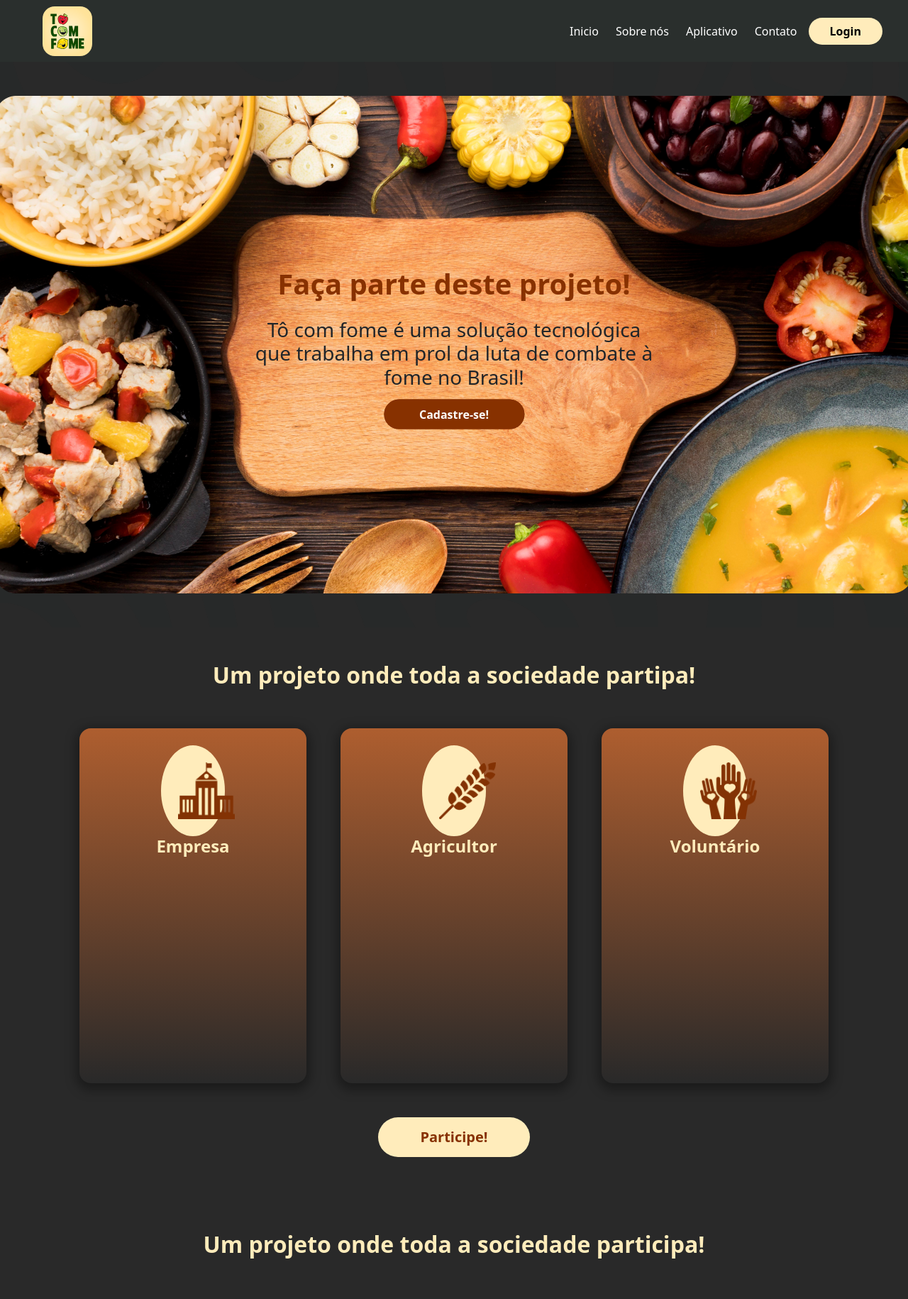
After one commit to carlos-HFC/to-com-fome-api, a PHP site: page / in a window 1280 px wide; the page is wider, and only the part inside the window is pictured. The commit adds this page. Shown: the top 1830 px of that part at 71% size. Run offline with PHP 8.4, Linux system fonts and the light colour scheme.

Commit message:
criacao da home

```diff
--- a/css/styles.css
+++ b/css/styles.css
@@ -3,11 +3,13 @@
   --cinzaEscuro: #292929;
   --cinza: #2a2f2d;
   --barraXp: #dcdde0;
+  --marrom: #873100;
   --bgComida: #ffd900;
   --bgDoado: #7cb867;
   --bgVComida: #ff9447;
   --bgVDoado: #31b5ff;
   --bgMural: #dddddd;
+  --bege: #ffecbb;
 }
 
 .cabecalho {
@@ -191,21 +193,10 @@ span.current__experience {
   transform: translateX(-50%);
 }
 
-.navbarLinks {
-  display: flex;
-  justify-content: space-between;
-}
-
-.spaceLinks {
-  display: flex;
-  justify-content: space-around;
-  margin-right: 50px;
-  gap: 20px;
-  align-items: center;
-}
+/* HOME */
 
 .active {
-  background-color: #ffecbb;
+  background-color: var(--bege);
   border-radius: 25px;
   padding: 7px 30px !important;
 }
@@ -216,5 +207,54 @@ span.current__experience {
 
 .container-text {
   position: absolute;
-  z-index: 0;
 }
+
+.corMarrom {
+  color: var(--marrom);
+  font-weight: bold;
+}
+
+.btn-marrom {
+  background-color: var(--marrom);
+  border: 2px solid var(--marrom);
+  color: var(--branco);
+  font-weight: bold;
+}
+
+a.btn-marrom {
+  text-decoration: none;
+}
+
+.bg-grad-marrom {
+  height: 500px;
+  background-image: linear-gradient(180deg, #ae5e2f, rgb(174, 94, 47, 0));
+  padding: 10px;
+  box-shadow: 0px 5px 15px 5px  rgba(0, 0, 0, 0.35);
+}
+
+.corBege {
+  color: var(--bege);
+  font-weight: bold;
+}
+
+.bg-tela-home {
+  background: var(--cinzaEscuro) url(../img/bg_home.webp);
+  background-size: 100% 100%;
+}
+
+.bg-bege {
+  background-color: var(--bege);
+}
+
+.tamanho-Icon {
+  width: 80px;
+  height: 80px;
+}
+
+a.btn-link {
+  text-decoration: none;
+}
+
+.corBrancoSemBold {
+  color: var(--branco);
+}
--- /dev/null
+++ b/index.php
@@ -0,0 +1,160 @@
+<!DOCTYPE html>
+<html lang="pt">
+
+<head>
+  <meta charset="utf-8">
+  <meta name="viewport" content="width=device-width, initial-scale=1">
+  <title>To Com Fome | Home</title>
+  <link href="https://cdn.jsdelivr.net/npm/bootstrap@5.3.0-alpha3/dist/css/bootstrap.min.css" rel="stylesheet" integrity="sha384-KK94CHFLLe+nY2dmCWGMq91rCGa5gtU4mk92HdvYe+M/SXH301p5ILy+dN9+nJOZ" crossorigin="anonymous">
+  <link rel="stylesheet" href="./css/styles.css">
+</head>
+
+<body>
+  <header>
+    <nav class="navbar navbar-expand-lg bg-tela-secundario">
+      <div class="container-fluid ">
+        <div class="collapse navbar-collapse d-flex justify-content-between" id="navbarNav">
+          <ul class="navbar-nav">
+            <li class="nav-item">
+              <a class="navbar-brand" href="#">
+                <img src="img/Logo.svg" alt="Logo" width="70" height="70" class="d-inline-block align-text-top ms-5">
+              </a>
+            </li>
+          </ul>
+          <ul class="navbar-nav justify-content-between align-items-center gap-2 me-4">
+            <li class="nav-item ">
+              <a class="nav-link text-white" aria-current="page" href="#">Inicio</a>
+            </li>
+            <li class="nav-item">
+              <a class="nav-link text-white" href="#">Sobre nós</a>
+            </li>
+            <li class="nav-item">
+              <a class="nav-link text-white" href="#">Aplicativo</a>
+            </li>
+            <li class="nav-item">
+              <a class="nav-link text-white" href="#">Contato</a>
+            </li>
+            <li class="nav-item">
+              <a class="nav-link fw-bold active" href="./login">Login</a>
+            </li>
+          </ul>
+        </div>
+      </div>
+    </nav>
+  </header>
+
+  <main>
+    <div class="bg-tela-home d-flex justify-content-center">
+      <div class="img-cozinha">
+        <img src="img/img_home.webp" alt="Mesa de cozinha" class="img_home p-5">
+
+        <div class="col-5 text-center container-text top-50 start-50 translate-middle">
+          <h3 class="h1 pb-3 corMarrom">Faça parte deste projeto!</h3>
+          <p class="h3 pb-3">Tô com fome é uma solução tecnológica que trabalha em prol da luta de combate à fome no Brasil!</p>
+          <a class="col-6 fw-bold mx-auto btn-marrom rounded-5 pe-5 ps-5 p-2" href="./login">Cadastre-se!</a>
+        </div>
+      </div>
+    </div>
+
+
+    <div class="bg-tela-primario text-center">
+      <h3 class="corBege h2 p-0 pt-5 pb-5">Um projeto onde toda a sociedade partipa!</h3>
+
+      <div class="row mw-100 p-0 gap-5 justify-content-center m-0">
+        <div class="col-3 bg-grad-marrom rounded-4 p-4">
+          <div class="col-4 bg-bege rounded-circle p-4 mx-auto">
+            <img src="./img/iconEmpresa.webp" alt="icon agriculto" class="tamanho-Icon">
+          </div>
+          <p class="corBege h4">Empresa</p>
+        </div>
+
+        <div class="col-3 bg-grad-marrom rounded-4 p-4">
+          <div class="col-4 bg-bege rounded-circle p-4 mx-auto">
+            <img src="img/iconAgricultor.webp" alt="icon Empresa" class="tamanho-Icon">
+          </div>
+          <p class="corBege h4">Agricultor</p>
+        </div>
+
+        <div class="col-3 bg-grad-marrom rounded-4 p-4">
+          <div class="col-4 bg-bege rounded-circle p-4 mx-auto">
+            <img src="img/iconVoluntario.webp" alt="icon Voluntario" class="tamanho-Icon">
+          </div>
+          <p class="corBege h4">Voluntário</p>
+        </div>
+      </div>
+
+      <div class="col-2 mx-auto pt-5 pb-5">
+        <a href="./login" class="btn-link">
+          <p class="corMarrom h5 bg-bege rounded-5 p-3">
+            Participe!
+          </p>
+        </a>
+      </div>
+    </div>
+
+
+    <div class="bg-tela-primario">
+      <h3 class="corBege h2 p-0 pt-5 pb-5 text-center">Um projeto onde toda a sociedade participa!</h3>
+
+      <div class="bg-tela-home p-5">
+        <div class="row mw-100 justify-content-center align-items-center mx-auto">
+          <div class="col-5 p-0">
+            <img src="./img/mobile.webp" alt="modelo do app">
+          </div>
+
+          <div class="col-6 p-0">
+            <p class="col-4 corBranco h3 text-center mx-auto m-0 pb-4">É só baixar, colocar seu nome e localizar o voluntário mais próximo</p>
+            <div class="text-center">
+              <img src="./img/platafroma.webp" alt="imagem da google play e app store">
+            </div>
+          </div>
+        </div>
+      </div>
+    </div>
+
+    <div class="bg-tela-primario ">
+      <h3 class="corBege h2 p-0 pt-5 pb-5 text-center m-0">Empresas que encampam essa luta conosco!</h3>
+    </div>
+
+    <div class="bg-tela-secundario p-5">
+      <div class="row mw-100 p-5 gap-5 justify-content-center align-items-center m-0">
+        <div class="col-3">
+          <img src="./img/microsoft_logo.webp" alt="logo microsoft">
+        </div>
+
+        <div class="col-3">
+          <img src="./img/KraftHeinz_logo.webp" alt="logo kraftheinz">
+        </div>
+
+        <div class="col-3">
+          <img src="./img/cacaFome_logo.webp" alt="logo caça fome">
+        </div>
+      </div>
+    </div>
+
+    <div class="bg-tela-primario p-5">
+      <h3 class="corBege h2 p-0 pt-5 pb-5 text-center m-0">Entre em contato conosco!</h3>
+
+      <div class="col-4 mx-auto pb-5">
+        <form action="">
+          <div class="row">
+            <div class="col">
+              <input type="email" id="inputEmail" class="form-control bg-bd-campo-primario corCinza m-0 " aria-labelledby="email" placeholder="EMAIL:">
+            </div>
+
+            <div class="col-3 d-grid mx-auto ps-0">
+              <button type="submit" class="btn btn-branco">Enviar</button>
+            </div>
+          </div>
+        </form>
+      </div>
+    </div>
+  </main>
+
+  <footer class="bg-tela-secundario p-4 text-center ">
+    <p class="corBrancoSemBold">Feito por Ritter Humboldt - Copyright &copy; 2023 - Todos os direitos reservados</p>
+  </footer>
+
+</body>
+
+</html>
```
